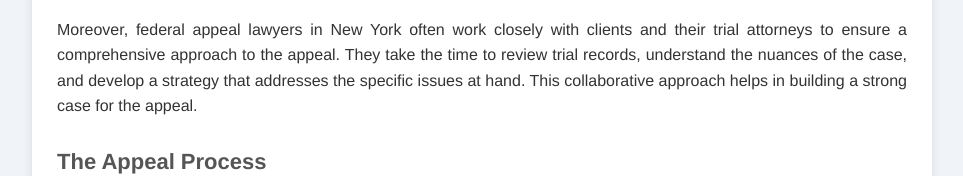
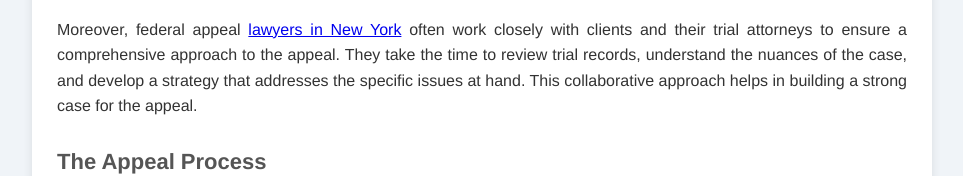
Before and after one commit to swdigitalss/federal-appeal-attorneys, a plain HTML site: page index.html in a window 1280 px wide. Shown: the part 1477-1653 px from the top of the page, without its empty margins (158-1121 px from the left). Drawn offline with Linux system fonts and the light colour scheme.

Commit message:
Update index.html

```diff
--- a/index.html
+++ b/index.html
@@ -119,7 +119,7 @@
             These lawyers have a deep understanding of the local legal system and are familiar with the judges and
             procedural nuances of the federal courts in the area. This familiarity can be advantageous in navigating the
             appeal process.</p>
-        <p>Moreover, federal appeal lawyers in New York often work closely with clients and their trial attorneys to
+        <p>Moreover, federal appeal <a href='https://newyorkfederalcriminalappeallawyers.netlify.app/'>lawyers in New York</a> often work closely with clients and their trial attorneys to
             ensure a comprehensive approach to the appeal. They take the time to review trial records, understand the
             nuances of the case, and develop a strategy that addresses the specific issues at hand. This collaborative
             approach helps in building a strong case for the appeal.</p>
```
